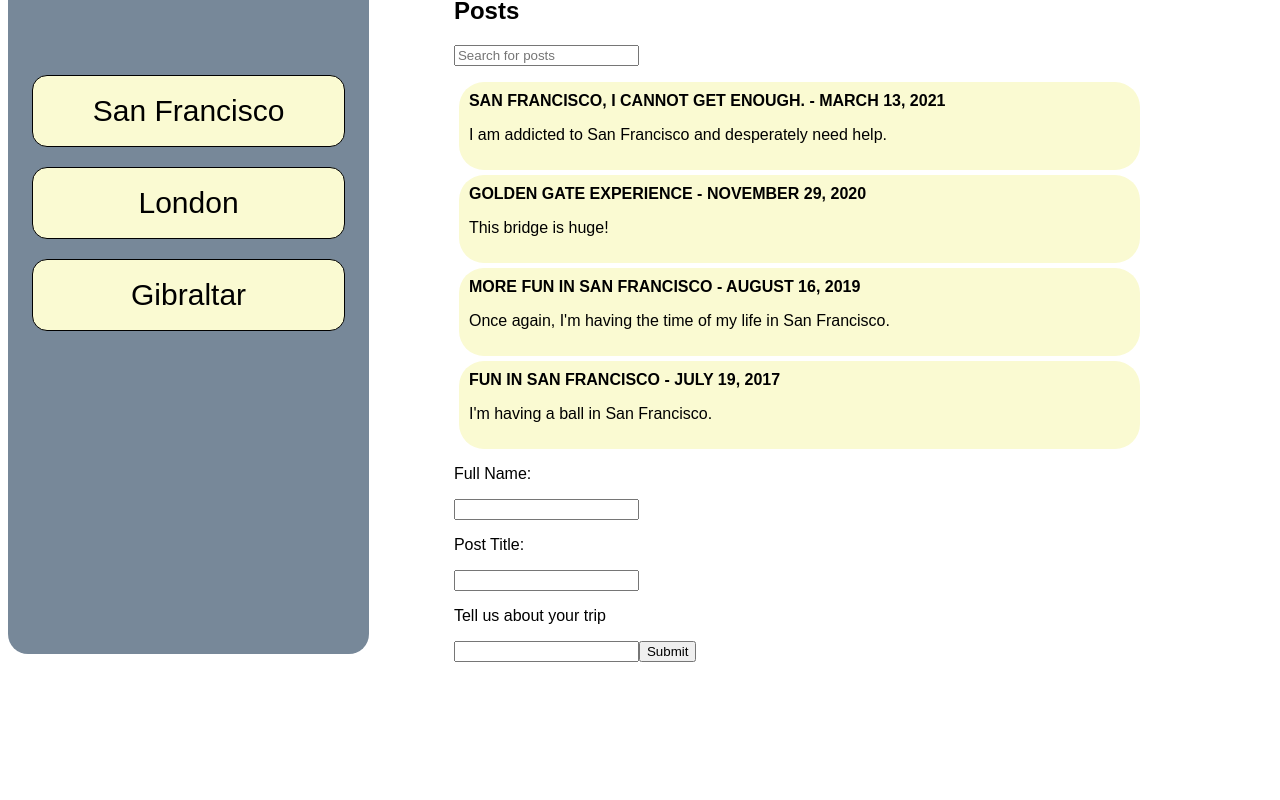
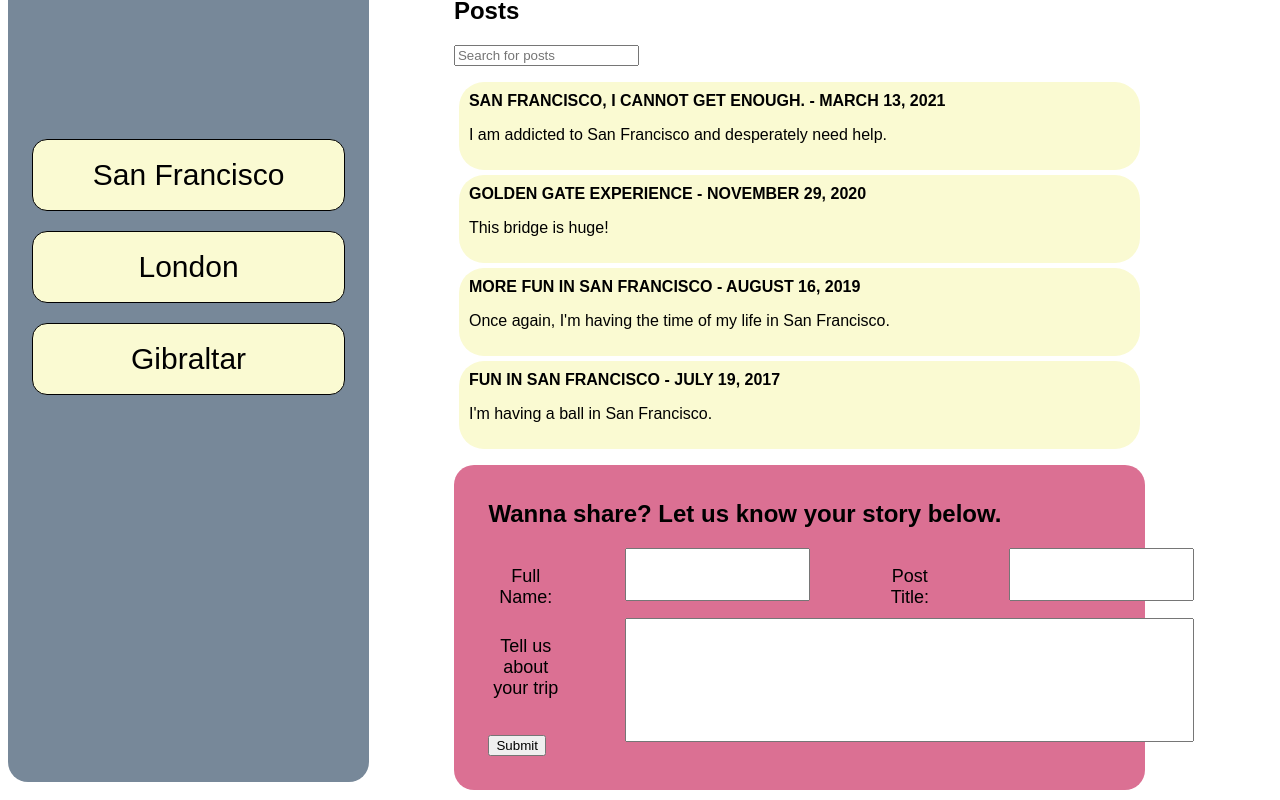
Before and after one commit to jackcurtin/wayfarer, an Angular app: page /cities/1 in a window 1280 px wide. Shown: the part 322-1122 px from the top of the page. Before the commit the page ends 994 px from the top, so only its background shows below. Built offline with nearby package versions, Linux system fonts and the light colour scheme.

Commit message:
CSS'd the form

```diff
--- a/src/app/cities/city-listing/city-listing.component.html
+++ b/src/app/cities/city-listing/city-listing.component.html
@@ -24,6 +24,8 @@
         <p>{{post.body}}</p>
       </li>
     </ul>
-    <app-post-form [cityId]="city.id"></app-post-form>
+    <div id="post_form">
+      <app-post-form [cityId]="city.id"></app-post-form>
+    </div>
   </div>
 </div>
--- a/src/app/cities/post-form/post-form.component.css
+++ b/src/app/cities/post-form/post-form.component.css
@@ -0,0 +1,28 @@
+#post_form{
+  background-color: palevioletred;
+  padding: 5%;
+  border-radius: 20px;
+}
+#form_heading{
+  margin-top: 0px;
+}
+#form_forms{
+  display: grid;
+  grid-template-columns: 12% auto 12% auto;
+  grid-template-rows: 30% 70%;
+  grid-gap: 10%;
+}
+#body_tag{
+  grid-column-end: 2;
+}
+#body_form{
+  grid-column-start: 2;
+  grid-column-end: 5;
+}
+p{
+  font-size: 18px;
+  text-align: center;
+}
+#submit{
+  margin-top: 10px;
+}
--- a/src/app/cities/post-form/post-form.component.html
+++ b/src/app/cities/post-form/post-form.component.html
@@ -1,9 +1,12 @@
-<form xmlns="http://www.w3.org/1999/html">
-  <p>Full Name:</p>
-  <input [(ngModel)]="author" name="author" type="text">
-  <p>Post Title:</p>
-  <input [(ngModel)]="title" name="title" type="text">
-  <p>Tell us about your trip</p>
-  <input [(ngModel)]="body" name="body" type="text">
-  <input (click)="createPost(author, title, body)" type="submit" value="Submit">
+<form id="post_form">
+  <h2 id="form_heading">Wanna share? Let us know your story below.</h2>
+  <div id="form_forms">
+    <p>Full Name:</p>
+    <input [(ngModel)]="author" name="author" type="text">
+    <p>Post Title:</p>
+    <input [(ngModel)]="title" name="title" type="text">
+    <p id="body_tag">Tell us about your trip</p>
+    <input [(ngModel)]="body" name="body" type="text" id="body_form">
+  </div>
+  <input (click)="createPost(author, title, body)" type="submit" value="Submit" id="submit">
 </form>
```
